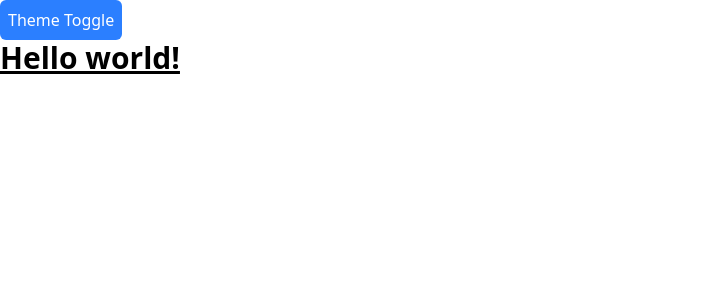
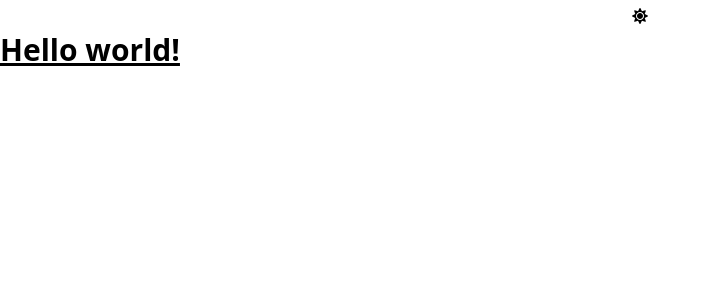
Before and after one commit to maakbarofficial/React-TailwindCSS-Custom-DataTable, a React (Vite) app: page / in a window 1280 px wide. Shown: the top 300 px of the page, without its empty margins (0-711 px from the left). Built offline with nearby package versions, Linux system fonts and the light colour scheme.

Commit message:
Fix Dark Mode

```diff
--- a/src/App.jsx
+++ b/src/App.jsx
@@ -1,4 +1,5 @@
 import { useState } from "react"
+import { FaSun, FaMoon } from "react-icons/fa";
 
 function App() {
   const [theme, setTheme] = useState('light')
@@ -9,7 +10,9 @@ function App() {
 
   return (
     <div className={`${theme}`}>
-      <button onClick={toggleTheme} className="bg-blue-500 text-white p-2 rounded-md cursor-pointer">Theme Toggle</button>
+      <div className="flex justify-center items-center p-2">
+        <button onClick={toggleTheme} className="cursor-pointer">{theme === "light" ? <FaSun /> : <FaMoon />}</button>
+      </div>
       <h1 class="text-3xl font-bold underline bg-white dark:bg-black dark:text-white">
         Hello world!
       </h1>
```
